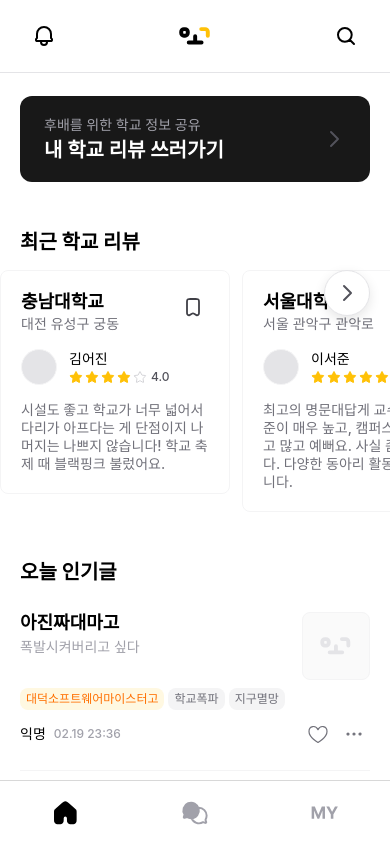
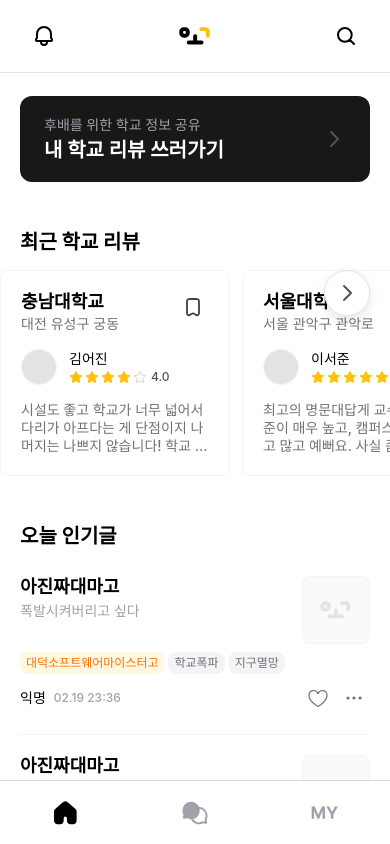
Before and after one commit to MEOGO-DSM/MEOGO_Frontend_V2, a React Native app: screen /NavBar in a window 390 px wide. Built offline with nearby package versions, Linux system fonts and the light colour scheme.

Commit message:
add :: Text 컴포넌트 props 추가

```diff
--- a/src/styles/font.tsx
+++ b/src/styles/font.tsx
@@ -7,17 +7,26 @@ interface FontPropsType {
   kind?: keyof typeof fonts;
   color?: keyof typeof color;
   style?: TextStyle;
+  numberOfLines?: number;
+  ellipsizeMode?: 'clip' | 'head' | 'middle' | 'tail';
 }
 
 export const Font = ({
+  ellipsizeMode,
   text,
   kind = '',
   color: textColor = 'black',
+  numberOfLines,
   style,
 }: FontPropsType) => {
   const textColorStyle = textColor ? {color: color[textColor]} : {};
   return (
-    <Text style={{...fonts[kind], ...textColorStyle, ...style}}>{text}</Text>
+    <Text
+      ellipsizeMode={ellipsizeMode}
+      numberOfLines={numberOfLines}
+      style={{...fonts[kind], ...textColorStyle, ...style}}>
+      {text}
+    </Text>
   );
 };
 
@@ -61,7 +70,7 @@ const fonts: {[key: string]: TextStyle} = {
   semi20: {
     fontSize: 20,
     lineHeight: 24,
-    fontWeight: '600'
+    fontWeight: '600',
   },
   medium20: {
     fontSize: 20,
```
